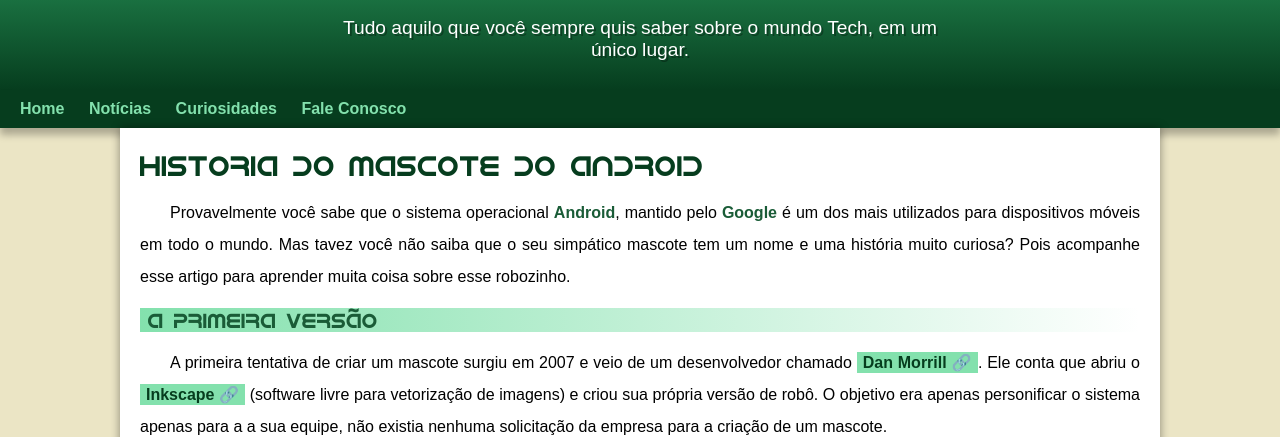
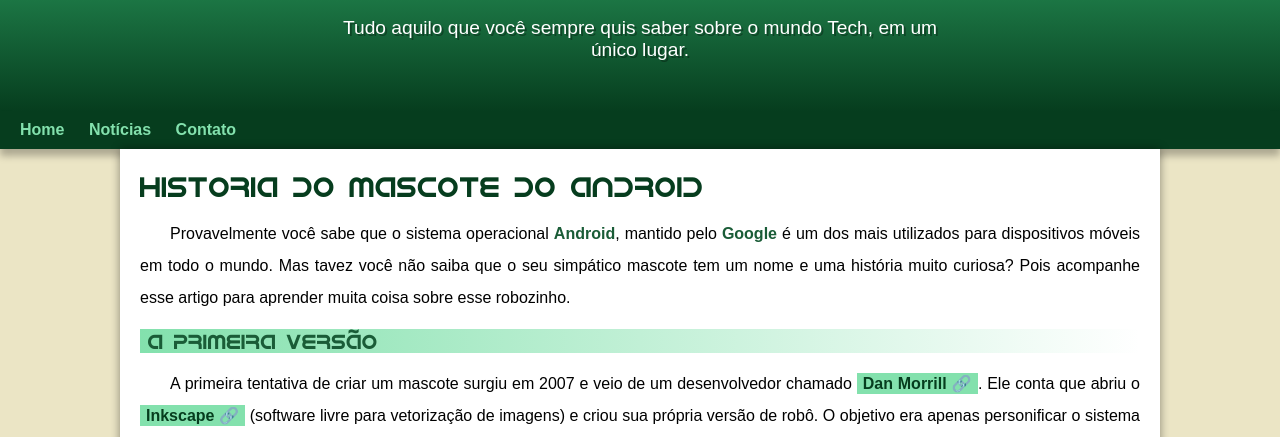
Before and after one commit to natanignacioalves/projeto-android, a plain HTML site: page index.html in a window 1280 px wide. Shown: the part 100-537 px from the top of the page. Drawn offline with Linux system fonts and the light colour scheme.

Commit message:
Problema de padding resolvido

```diff
--- a/estilo/style.css
+++ b/estilo/style.css
@@ -62,7 +62,7 @@ header > p{
     padding-right: 10px;
     padding-left: 10px;
     margin: auto;
-
+    padding-bottom:50px;
     text-shadow: 2px 2px 0 rgba(0, 0, 0, 0.315);
 
 }
--- a/index.html
+++ b/index.html
@@ -17,8 +17,8 @@
     <nav>
         <a href="#">Home</a>
         <a href="#">Notícias</a>
-        <a href="#">Curiosidades</a>
-        <a href="#">Fale Conosco</a>
+        <a href="#">Contato</a>
+
     </nav>
 
     <main>
@@ -101,7 +101,7 @@
             </p>
 
             <p>
-                Site criado por Gustavo Guanabara para o CursoemVideo.
+                Site criado por Natan Ignacio Alves pelo CursoemVideo.
             </p>
 
 
```
